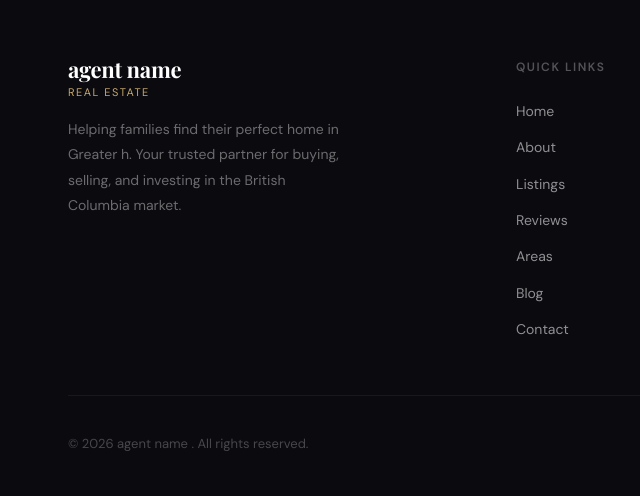
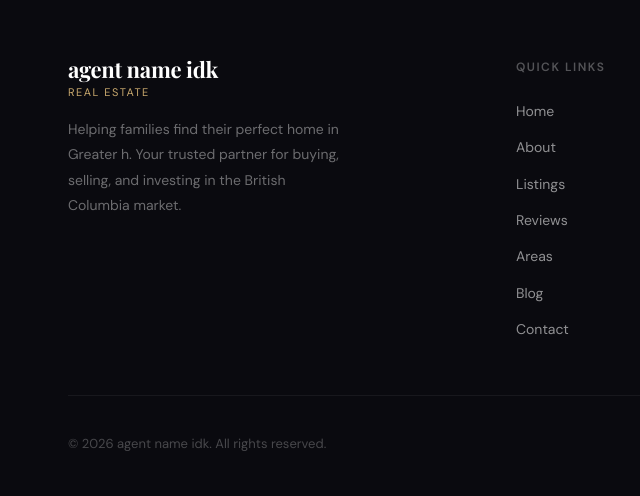
Before and after one commit to Website-Builder-Realty-Genie/webforge-69c569f6-site-37y06tix, a plain HTML site: page listings.html in a window 1280 px wide. Shown: the part 1359-1855 px from the top of the page, 0-640 px from the left. Drawn offline with nearby package versions, Linux system fonts and the light colour scheme; a web font is replaced by a local one.

Commit message:
Deploy listings.html

```diff
--- a/listings.html
+++ b/listings.html
@@ -3,7 +3,7 @@
 <head>
   <meta charset="UTF-8">
   <meta name="viewport" content="width=device-width, initial-scale=1.0">
-  <title>Property Listings | agent name </title>
+  <title>Property Listings | agent name idk</title>
   <link rel="preconnect" href="https://fonts.googleapis.com">
   <link rel="preconnect" href="https://fonts.gstatic.com" crossorigin>
   <link href="https://fonts.googleapis.com/css2?family=Playfair+Display:ital,wght@0,400;0,600;0,700;1,400&family=DM+Sans:wght@300;400;500;600&display=swap" rel="stylesheet">
@@ -72,7 +72,7 @@
     <div class="container">
       <div class="header-inner">
         <a href="index.html" class="logo-wrap">
-          <span class="logo-name">agent name </span>
+          <span class="logo-name">agent name idk</span>
           <span class="logo-sub">Real Estate</span>
         </a>
         <nav>
@@ -117,7 +117,7 @@
       <div class="footer-grid">
         <div class="footer-brand">
           <div class="logo-wrap">
-            <span class="logo-name">agent name </span>
+            <span class="logo-name">agent name idk</span>
             <span class="logo-sub">Real Estate</span>
           </div>
           <p class="footer-brand-desc">Helping families find their perfect home in Greater h. Your trusted partner for buying, selling, and investing in the British Columbia market.</p>
@@ -152,7 +152,7 @@
         </div>
       </div>
       <div class="footer-bottom">
-        <p class="footer-copy">&copy; 2026 agent name . All rights reserved.</p>
+        <p class="footer-copy">&copy; 2026 agent name idk. All rights reserved.</p>
         <p class="footer-legal">The trademarks REALTOR&reg;, REALTORS&reg;, and the REALTOR&reg; logo are controlled by The Canadian Real Estate Association (CREA).</p>
       </div>
     </div>
```
